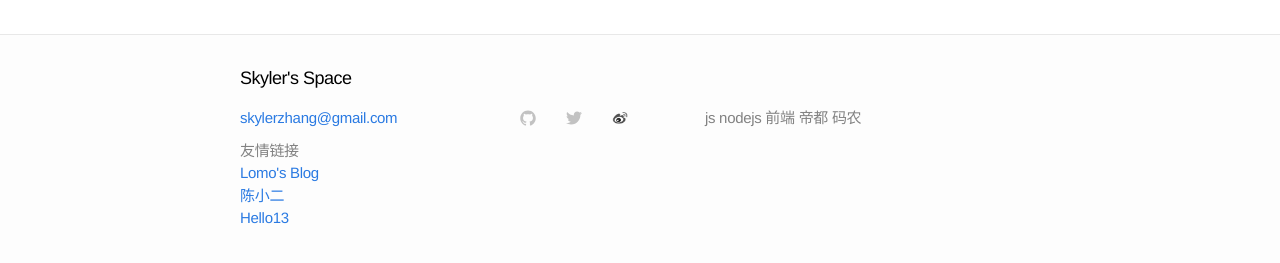
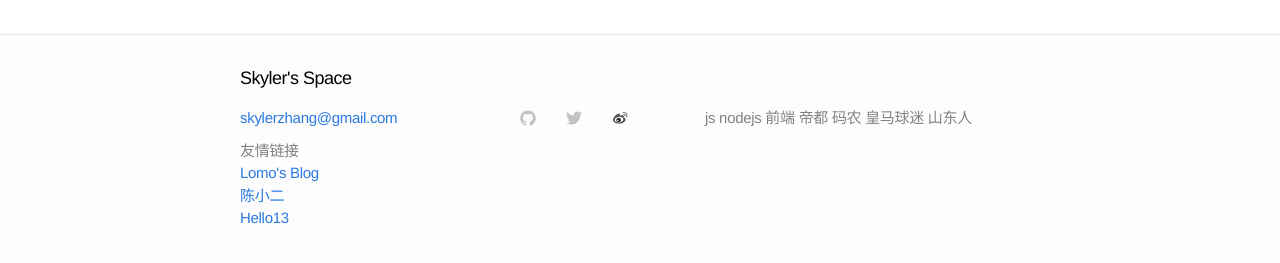
Before and after one commit to skylerzhang/skylerzhang.github.io, a Jekyll site: the page built from index.html, in a window 1280 px wide. Shown: the part 538-801 px from the top of the page. Built offline with Jekyll 4.4.1, drawn with Linux system fonts in a browser that asks for light colours.

Commit message:
add info

```diff
--- a/_config.yml
+++ b/_config.yml
@@ -1,7 +1,7 @@
 # Site settings
 title: Skyler's Space
 email: skylerzhang@gmail.com
-description: "js nodejs 前端 帝都 码农"
+description: "js nodejs 前端 帝都 码农 皇马球迷 山东人"
 baseurl: ""
 url: "http://www.skylerzhang.com"
 username: skylerzhang
```
